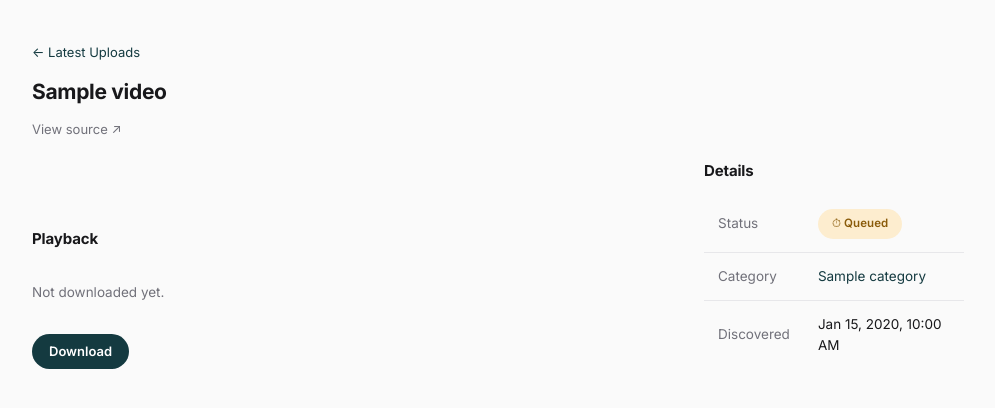
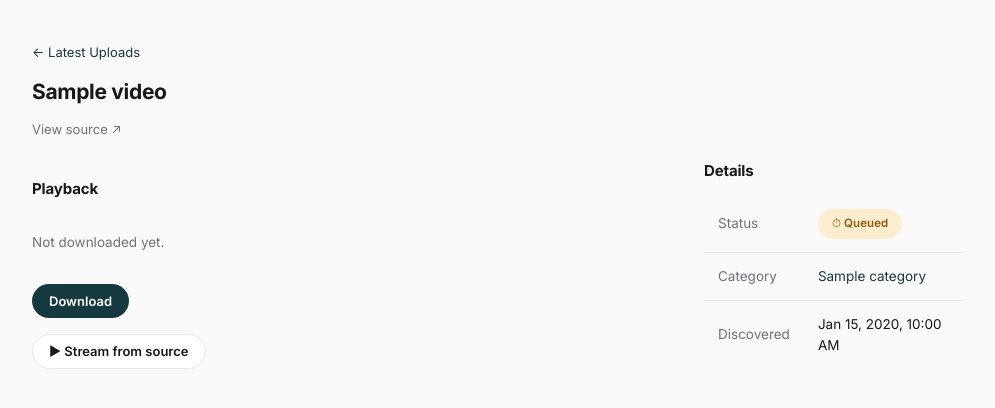
Before and after one commit to inket/archivelo, a FastAPI app: page /videos/1 in a window 1280 px wide. Shown: the part 69-477 px from the top of the page, without its empty margins (142-1137 px from the left). Run offline with FastAPI, Linux system fonts and the light colour scheme; tables that the repository leaves empty hold one stand-in row (values such as "Sample post"); parts of the project's set-up code (start-up, migrations or seed data) failed here and were passed over; some libraries are stand-ins or nearby versions.

Commit message:
Stream not-yet-downloaded videos straight from the source
A "Stream from source" button on the video page resolves the source on
demand and plays it in place: direct CDN files in the same player as
downloads (shortcuts, theater mode, saved position), YouTube embeds in
an iframe. The player markup moves into a shared _player.html partial.

Co-Authored-By: Claude Opus 5.5 <noreply@anthropic.com>

```diff
--- a/app/main.py
+++ b/app/main.py
@@ -257,6 +257,26 @@ def save_position(video_id: int, position: float = Form(...), db: Session = Depe
         video.watch_position_seconds = max(0.0, position)
         db.commit()
     return Response(status_code=204)
+
+
+@router.get("/videos/{video_id}/stream")
+def stream_video(video_id: int, request: Request, db: Session = Depends(get_db)):
+    """Player for watching straight from the source site, before (or
+    instead of) downloading. The source is resolved only on demand, since
+    it costs a fetch of the video's page. The browser then plays the CDN
+    file (or embed) itself -- it isn't proxied through this server."""
+    video = db.get(Video, video_id)
+    if video is None:
+        raise HTTPException(status_code=404, detail="Video not found")
+    source, error = {"type": "unknown", "url": None}, None
+    try:
+        source = scraper.resolve_source(scraper.fetch(video.url))
+    except Exception as exc:  # noqa: BLE001 - surface any failure to the UI
+        error = str(exc)
+    return templates.TemplateResponse(
+        "_stream_player.html",
+        {"request": request, "video": video, "source": source, "error": error},
+    )
 
 
 _RANGE_RE = re.compile(r"bytes=(\d*)-(\d*)")
--- a/app/templates/video_detail.html
+++ b/app/templates/video_detail.html
@@ -13,13 +13,8 @@
       <div class="progress-bar"><div class="progress-bar-fill" style="width: {{ video.progress_percent }}%;"></div></div>
       <p class="subtitle">{{ video.progress_percent }}% downloaded{% if video.speed_label %} &middot; {{ video.speed_label }}{% endif %}{% if video.eta_label %} &middot; ETA {{ video.eta_label }}{% endif %}</p>
     {% elif video.status == "downloaded" %}
-      <div style="display: flex; justify-content: flex-end; margin-bottom: 8px;">
-        <button type="button" id="theater-toggle" class="status-action status-action-default" title="Bigger player, less clutter -- no fullscreen needed">
-          <svg width="13" height="13" viewBox="0 0 16 16" style="margin-right: 5px; vertical-align: -2px;"><rect x="1.5" y="3.5" width="13" height="9" rx="1.5" fill="none" stroke="currentColor" stroke-width="1.4"/></svg>
-          <span id="theater-toggle-label">Theater mode</span>
-        </button>
-      </div>
-      <video id="video-player" controls preload="metadata" style="width: 100%; border-radius: var(--radius); background: #000; display: block;" src="{{ base_path }}/videos/{{ video.id }}/file"></video>
+      {% set player_src = base_path ~ "/videos/" ~ video.id ~ "/file" %}
+      {% include "_player.html" %}
       <div class="theater-hide">
         <p class="subtitle" style="display: flex; align-items: center; justify-content: space-between; gap: 12px;">
           <span>Tip: with the player focused, use &larr;/&rarr; to skip 5s, Space to play/pause.</span>
@@ -28,71 +23,6 @@
           </form>
         </p>
       </div>
-      <script>
-        (function () {
-          var player = document.getElementById("video-player");
-          if (!player) return;
-          var SKIP_SECONDS = 5;
-          document.addEventListener("keydown", function (e) {
-            var tag = (document.activeElement && document.activeElement.tagName) || "";
-            if (tag === "INPUT" || tag === "TEXTAREA") return;
-            if (e.key === "ArrowLeft") {
-              player.currentTime = Math.max(0, player.currentTime - SKIP_SECONDS);
-              e.preventDefault();
-            } else if (e.key === "ArrowRight") {
-              player.currentTime = Math.min(player.duration || Infinity, player.currentTime + SKIP_SECONDS);
-              e.preventDefault();
-            }
-          });
-
-          // Remember playback position, so reopening this page resumes
-          // where you left off instead of starting over.
-          var resumeAt = {{ video.watch_position_seconds }};
-          player.addEventListener("loadedmetadata", function () {
-            if (resumeAt > 1 && resumeAt < player.duration - 2) {
-              player.currentTime = resumeAt;
-            }
-          });
-
-          function savePosition(pos) {
-            var body = new Blob(["position=" + encodeURIComponent(pos)], { type: "application/x-www-form-urlencoded" });
-            navigator.sendBeacon("{{ base_path }}/videos/{{ video.id }}/position", body);
-          }
-
-          var lastSaveAt = 0;
-          player.addEventListener("timeupdate", function () {
-            var now = Date.now();
-            if (now - lastSaveAt > 5000) {
-              lastSaveAt = now;
-              savePosition(player.currentTime);
-            }
-          });
-          player.addEventListener("pause", function () { savePosition(player.currentTime); });
-          player.addEventListener("ended", function () { savePosition(0); });
-          window.addEventListener("beforeunload", function () { savePosition(player.currentTime); });
-
-          // Theater mode: a wider player and less surrounding text, without
-          // going into the browser's actual fullscreen. Remembered across
-          // videos via localStorage -- it's a viewing preference, not
-          // something tied to this specific video.
-          var THEATER_KEY = "archivelo-theater-mode";
-          var toggle = document.getElementById("theater-toggle");
-          var toggleLabel = document.getElementById("theater-toggle-label");
-          function setTheaterMode(on) {
-            document.body.classList.toggle("theater-mode", on);
-            if (toggleLabel) toggleLabel.textContent = on ? "Exit theater mode" : "Theater mode";
-            try { localStorage.setItem(THEATER_KEY, on ? "1" : "0"); } catch (e) {}
-          }
-          if (toggle) {
-            toggle.addEventListener("click", function () {
-              setTheaterMode(!document.body.classList.contains("theater-mode"));
-            });
-            var stored = null;
-            try { stored = localStorage.getItem(THEATER_KEY); } catch (e) {}
-            if (stored === "1") setTheaterMode(true);
-          }
-        })();
-      </script>
     {% elif video.status == "canceled" %}
       <p class="empty-state">Paused at {{ video.progress_percent }}% &mdash; resume to continue from where it left off, or delete the partial file.</p>
       <span style="display: inline-flex; gap: 8px;">
@@ -113,6 +43,13 @@
       <form method="post" action="{{ base_path }}/videos/{{ video.id }}/queue-redirect">
         <button type="submit" class="btn btn-primary">Download</button>
       </form>
+    {% endif %}
+    {% if video.status != "downloaded" %}
+      <div id="stream-player" style="margin-top: 16px;">
+        <button type="button" class="btn btn-secondary"
+          hx-get="{{ base_path }}/videos/{{ video.id }}/stream" hx-target="#stream-player" hx-swap="innerHTML"
+          hx-indicator="this" hx-disabled-elt="this">&#9654; Stream from source</button>
+      </div>
     {% endif %}
   </div>
 
```
Also changed, not shown: app/templates/_player.html (added, +75 -0 lines), app/templates/_stream_player.html (added, +15 -0 lines), README.md.
